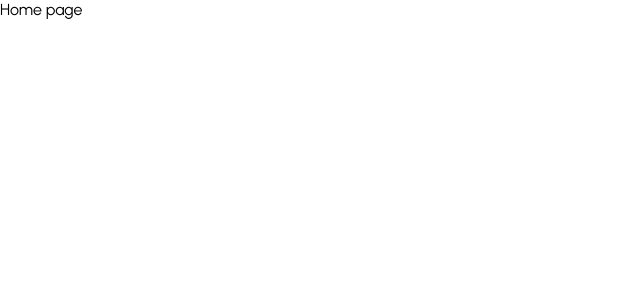
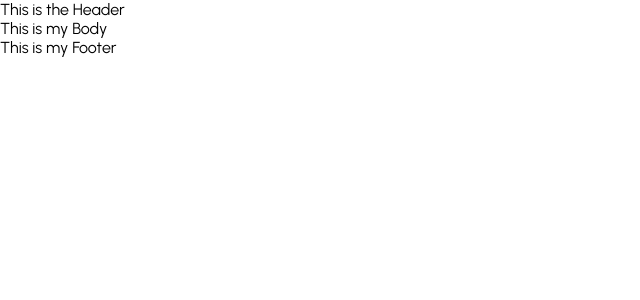
Before and after one commit to Kevin805/FolioPage, a React (Create React App) app: page / in a window 1280 px wide. Shown: the top 300 px of the page, without its empty margins (0-640 px from the left). Built offline with nearby package versions, Linux system fonts and the light colour scheme.

Commit message:
Header Body Footer set up.

```diff
--- a/src/App.js
+++ b/src/App.js
@@ -1,5 +1,6 @@
 import React from 'react'
-import Home from './components/Home'
+import Home from './components/Home/index'
+
 
 function App() {
   return (
--- /dev/null
+++ b/src/components/Body/index.js
@@ -0,0 +1,11 @@
+import React from 'react'
+
+function Body() {
+    return (
+        <div>
+            This is my Body
+        </div>
+    )
+}
+
+export default Body
--- a/src/components/Home.js
+++ b/src/components/Footer/index.js
@@ -1,11 +1,11 @@
 import React from 'react'
 
-function Home() {
+function Footer() {
     return (
         <div>
-            Home page
+            This is my Footer
         </div>
     )
 }
 
-export default Home
+export default Footer
--- /dev/null
+++ b/src/components/Header/index.js
@@ -0,0 +1,11 @@
+import React from 'react'
+
+function Header() {
+    return (
+        <div>
+            This is the Header
+        </div>
+    )
+}
+
+export default Header
--- /dev/null
+++ b/src/components/Home/index.js
@@ -0,0 +1,23 @@
+import React from 'react';
+import './home.css';
+import Header from '../Header/index';
+import Body from '../Body/index';
+import Footer from '../Footer/index';
+
+function Home() {
+    return (
+        <div className="home">
+            <div>
+                <Header />
+            </div>
+            <div>
+                <Body />
+            </div>
+            <div>
+                <Footer />
+            </div>
+        </div>
+    )
+}
+
+export default Home
```
Also changed, not shown: src/components/Home/home.css (added).
